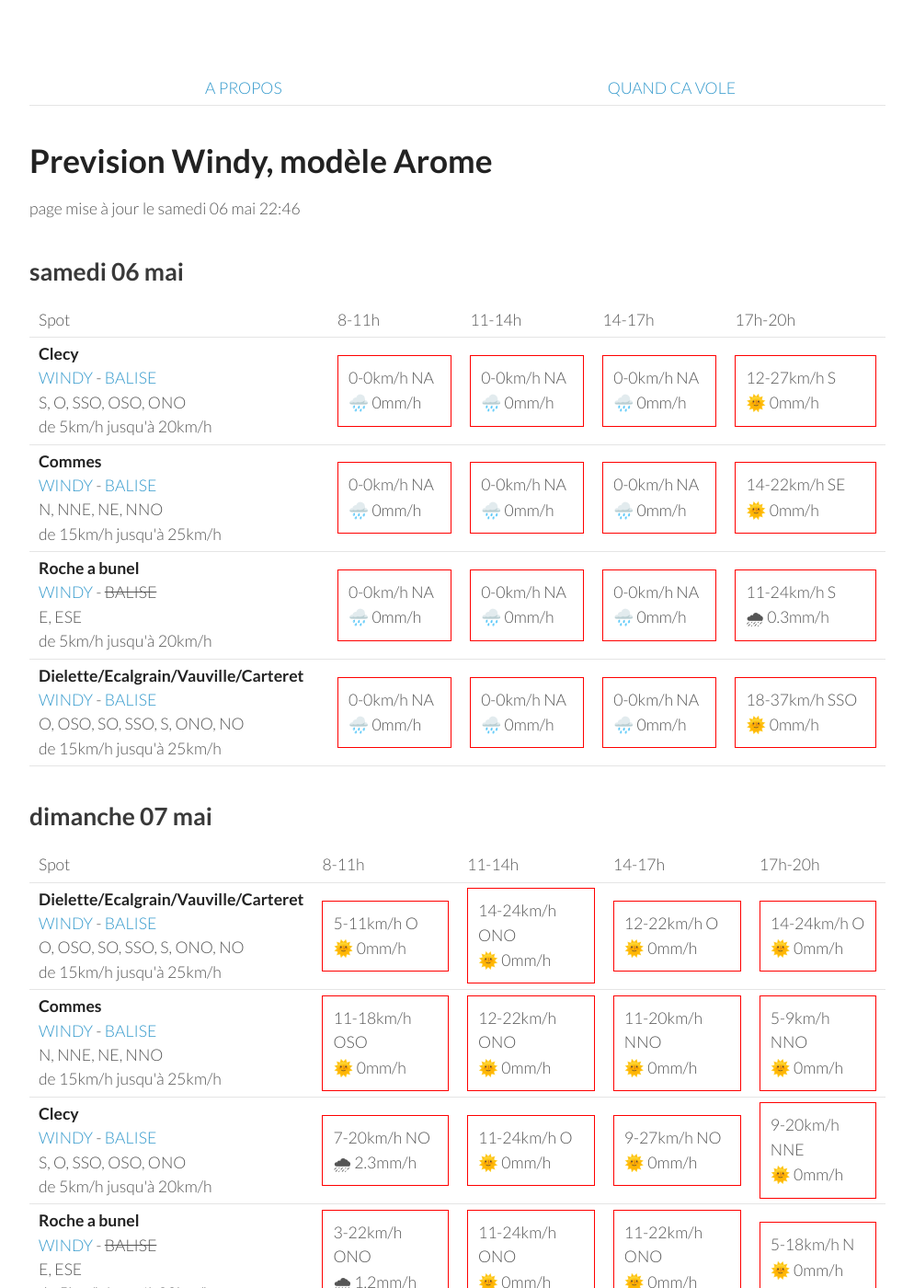
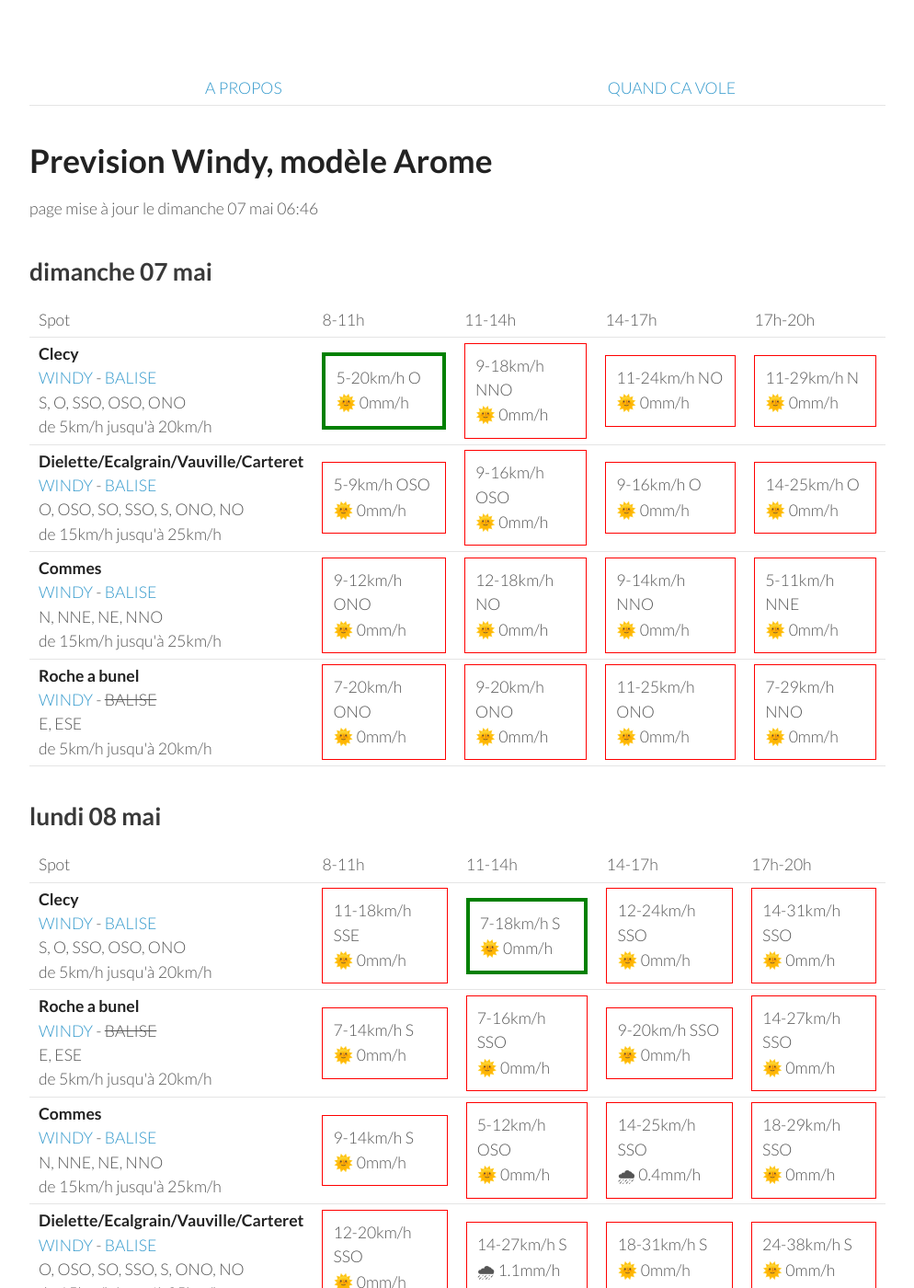
Before and after one commit to parapente-dans-le-nord/parapente-dans-le-nord.github.io, a Jekyll site: the page built from normandie.markdown, in a window 1280 px wide and 1400 px high. Shown: the whole window at 92% size, without its empty margins (26-1020 px from the left). Built offline with Jekyll 4.4.1, drawn with Linux system fonts in a browser that asks for light colours; some of the changed text lies outside the part shown.

Commit message:
update index.markdown

```diff
--- a/normandie.markdown
+++ b/normandie.markdown
@@ -7,9 +7,9 @@ title:  "Tous les spots"
 {: .links}
 
 # Prevision Windy, modèle Arome
-page mise à jour le samedi 06 mai 22:46
+page mise à jour le dimanche 07 mai 06:46
 
-## samedi 06 mai
+## dimanche 07 mai
 
 {::nomarkdown}
 <table>
@@ -24,92 +24,40 @@ page mise à jour le samedi 06 mai 22:46
 <tr>
         <td><strong>Clecy</strong><br><a href="https://windy.com/48.929/-0.470?48.516,-0.470,8">WINDY</a> - <span class=""><a href="http://www.balisemeteo.com/balise.php?idBalise=122">BALISE</a> </span><br> <span class="vent-favorable">S, O, SSO, OSO, ONO</span><br><span class="force-vent">de 5km/h jusqu'à 20km/h</span> </td>
 
-            <td><div class="not-flyable"><p>0-0km/h NA</p><p>🌧️ 0mm/h</p></div></td>
-            <td><div class="not-flyable"><p>0-0km/h NA</p><p>🌧️ 0mm/h</p></div></td>
-            <td><div class="not-flyable"><p>0-0km/h NA</p><p>🌧️ 0mm/h</p></div></td>
-            <td><div class="not-flyable"><p>12-27km/h S</p><p>🌞 0mm/h</p></div></td>
+            <td><div class="flyable"><p>5-20km/h O</p><p>🌞 0mm/h</p></div></td>
+            <td><div class="not-flyable"><p>9-18km/h NNO</p><p>🌞 0mm/h</p></div></td>
+            <td><div class="not-flyable"><p>11-24km/h NO</p><p>🌞 0mm/h</p></div></td>
+            <td><div class="not-flyable"><p>11-29km/h N</p><p>🌞 0mm/h</p></div></td>
 
-    </tr>
-<tr>
-        <td><strong>Commes</strong><br><a href="https://windy.com/49.346/-0.726?48.936,-0.726,8">WINDY</a> - <span class=""><a href="http://www.balisemeteo.com/balise.php?idBalise=158">BALISE</a> </span><br> <span class="vent-favorable">N, NNE, NE, NNO</span><br><span class="force-vent">de 15km/h jusqu'à 25km/h</span> </td>
-
-            <td><div class="not-flyable"><p>0-0km/h NA</p><p>🌧️ 0mm/h</p></div></td>
-            <td><div class="not-flyable"><p>0-0km/h NA</p><p>🌧️ 0mm/h</p></div></td>
-            <td><div class="not-flyable"><p>0-0km/h NA</p><p>🌧️ 0mm/h</p></div></td>
-            <td><div class="not-flyable"><p>14-22km/h SE</p><p>🌞 0mm/h</p></div></td>
-
-    </tr>
-<tr>
-        <td><strong>Roche a bunel</strong><br><a href="https://windy.com/48.993/-0.499?48.580,-0.499,8">WINDY</a> - <span class="no-balise"> BALISE </span><br> <span class="vent-favorable">E, ESE</span><br><span class="force-vent">de 5km/h jusqu'à 20km/h</span> </td>
-
-            <td><div class="not-flyable"><p>0-0km/h NA</p><p>🌧️ 0mm/h</p></div></td>
-            <td><div class="not-flyable"><p>0-0km/h NA</p><p>🌧️ 0mm/h</p></div></td>
-            <td><div class="not-flyable"><p>0-0km/h NA</p><p>🌧️ 0mm/h</p></div></td>
-            <td><div class="not-flyable"><p>11-24km/h S</p><p>🌧 0.3mm/h</p></div></td>
 
     </tr>
 <tr>
         <td><strong>Dielette/Ecalgrain/Vauville/Carteret</strong><br><a href="https://windy.com/49.650/-1.856?49.243,-1.856,8">WINDY</a> - <span class=""><a href="http://www.balisemeteo.com/balise.php?idBalise=81">BALISE</a> </span><br> <span class="vent-favorable">O, OSO, SO, SSO, S, ONO, NO</span><br><span class="force-vent">de 15km/h jusqu'à 25km/h</span> </td>
 
-            <td><div class="not-flyable"><p>0-0km/h NA</p><p>🌧️ 0mm/h</p></div></td>
-            <td><div class="not-flyable"><p>0-0km/h NA</p><p>🌧️ 0mm/h</p></div></td>
-            <td><div class="not-flyable"><p>0-0km/h NA</p><p>🌧️ 0mm/h</p></div></td>
-            <td><div class="not-flyable"><p>18-37km/h SSO</p><p>🌞 0mm/h</p></div></td>
-
-    </tr>
-
-</tbody>
-</table>
-{:/}
-## dimanche 07 mai
-
-{::nomarkdown}
-<table>
-  <tbody>
-    <tr>
-      <td>Spot</td>
-      <td>8-11h</td>
-      <td>11-14h</td>
-      <td>14-17h</td>
-      <td>17h-20h</td>
-    </tr>
-<tr>
-        <td><strong>Dielette/Ecalgrain/Vauville/Carteret</strong><br><a href="https://windy.com/49.650/-1.856?49.243,-1.856,8">WINDY</a> - <span class=""><a href="http://www.balisemeteo.com/balise.php?idBalise=81">BALISE</a> </span><br> <span class="vent-favorable">O, OSO, SO, SSO, S, ONO, NO</span><br><span class="force-vent">de 15km/h jusqu'à 25km/h</span> </td>
-
-            <td><div class="not-flyable"><p>5-11km/h O</p><p>🌞 0mm/h</p></div></td>
-            <td><div class="not-flyable"><p>14-24km/h ONO</p><p>🌞 0mm/h</p></div></td>
-            <td><div class="not-flyable"><p>12-22km/h O</p><p>🌞 0mm/h</p></div></td>
-            <td><div class="not-flyable"><p>14-24km/h O</p><p>🌞 0mm/h</p></div></td>
+            <td><div class="not-flyable"><p>5-9km/h OSO</p><p>🌞 0mm/h</p></div></td>
+            <td><div class="not-flyable"><p>9-16km/h OSO</p><p>🌞 0mm/h</p></div></td>
+            <td><div class="not-flyable"><p>9-16km/h O</p><p>🌞 0mm/h</p></div></td>
+            <td><div class="not-flyable"><p>14-25km/h O</p><p>🌞 0mm/h</p></div></td>
 
 
     </tr>
 <tr>
         <td><strong>Commes</strong><br><a href="https://windy.com/49.346/-0.726?48.936,-0.726,8">WINDY</a> - <span class=""><a href="http://www.balisemeteo.com/balise.php?idBalise=158">BALISE</a> </span><br> <span class="vent-favorable">N, NNE, NE, NNO</span><br><span class="force-vent">de 15km/h jusqu'à 25km/h</span> </td>
 
-            <td><div class="not-flyable"><p>11-18km/h OSO</p><p>🌞 0mm/h</p></div></td>
-            <td><div class="not-flyable"><p>12-22km/h ONO</p><p>🌞 0mm/h</p></div></td>
-            <td><div class="not-flyable"><p>11-20km/h NNO</p><p>🌞 0mm/h</p></div></td>
-            <td><div class="not-flyable"><p>5-9km/h NNO</p><p>🌞 0mm/h</p></div></td>
-
-
-    </tr>
-<tr>
-        <td><strong>Clecy</strong><br><a href="https://windy.com/48.929/-0.470?48.516,-0.470,8">WINDY</a> - <span class=""><a href="http://www.balisemeteo.com/balise.php?idBalise=122">BALISE</a> </span><br> <span class="vent-favorable">S, O, SSO, OSO, ONO</span><br><span class="force-vent">de 5km/h jusqu'à 20km/h</span> </td>
-
-            <td><div class="not-flyable"><p>7-20km/h NO</p><p>🌧 2.3mm/h</p></div></td>
-            <td><div class="not-flyable"><p>11-24km/h O</p><p>🌞 0mm/h</p></div></td>
-            <td><div class="not-flyable"><p>9-27km/h NO</p><p>🌞 0mm/h</p></div></td>
-            <td><div class="not-flyable"><p>9-20km/h NNE</p><p>🌞 0mm/h</p></div></td>
+            <td><div class="not-flyable"><p>9-12km/h ONO</p><p>🌞 0mm/h</p></div></td>
+            <td><div class="not-flyable"><p>12-18km/h NO</p><p>🌞 0mm/h</p></div></td>
+            <td><div class="not-flyable"><p>9-14km/h NNO</p><p>🌞 0mm/h</p></div></td>
+            <td><div class="not-flyable"><p>5-11km/h NNE</p><p>🌞 0mm/h</p></div></td>
 
 
     </tr>
 <tr>
         <td><strong>Roche a bunel</strong><br><a href="https://windy.com/48.993/-0.499?48.580,-0.499,8">WINDY</a> - <span class="no-balise"> BALISE </span><br> <span class="vent-favorable">E, ESE</span><br><span class="force-vent">de 5km/h jusqu'à 20km/h</span> </td>
 
-            <td><div class="not-flyable"><p>3-22km/h ONO</p><p>🌧 1.2mm/h</p></div></td>
-            <td><div class="not-flyable"><p>11-24km/h ONO</p><p>🌞 0mm/h</p></div></td>
-            <td><div class="not-flyable"><p>11-22km/h ONO</p><p>🌞 0mm/h</p></div></td>
-            <td><div class="not-flyable"><p>5-18km/h N</p><p>🌞 0mm/h</p></div></td>
+            <td><div class="not-flyable"><p>7-20km/h ONO</p><p>🌞 0mm/h</p></div></td>
+            <td><div class="not-flyable"><p>9-20km/h ONO</p><p>🌞 0mm/h</p></div></td>
+            <td><div class="not-flyable"><p>11-25km/h ONO</p><p>🌞 0mm/h</p></div></td>
+            <td><div class="not-flyable"><p>7-29km/h NNO</p><p>🌞 0mm/h</p></div></td>
 
 
     </tr>
@@ -132,40 +80,40 @@ page mise à jour le samedi 06 mai 22:46
 <tr>
         <td><strong>Clecy</strong><br><a href="https://windy.com/48.929/-0.470?48.516,-0.470,8">WINDY</a> - <span class=""><a href="http://www.balisemeteo.com/balise.php?idBalise=122">BALISE</a> </span><br> <span class="vent-favorable">S, O, SSO, OSO, ONO</span><br><span class="force-vent">de 5km/h jusqu'à 20km/h</span> </td>
 
-            <td><div class="flyable"><p>7-12km/h S</p><p>🌞 0mm/h</p></div></td>
-            <td><div class="not-flyable"><p>9-20km/h SO</p><p>🌞 0mm/h</p></div></td>
-            <td><div class="not-flyable"><p>11-25km/h SSO</p><p>🌞 0mm/h</p></div></td>
-            <td><div class="not-flyable"><p>14-29km/h SO</p><p>🌞 0mm/h</p></div></td>
+            <td><div class="not-flyable"><p>11-18km/h SSE</p><p>🌞 0mm/h</p></div></td>
+            <td><div class="flyable"><p>7-18km/h S</p><p>🌞 0mm/h</p></div></td>
+            <td><div class="not-flyable"><p>12-24km/h SSO</p><p>🌞 0mm/h</p></div></td>
+            <td><div class="not-flyable"><p>14-31km/h SSO</p><p>🌞 0mm/h</p></div></td>
+
+
+    </tr>
+<tr>
+        <td><strong>Roche a bunel</strong><br><a href="https://windy.com/48.993/-0.499?48.580,-0.499,8">WINDY</a> - <span class="no-balise"> BALISE </span><br> <span class="vent-favorable">E, ESE</span><br><span class="force-vent">de 5km/h jusqu'à 20km/h</span> </td>
+
+            <td><div class="not-flyable"><p>7-14km/h S</p><p>🌞 0mm/h</p></div></td>
+            <td><div class="not-flyable"><p>7-16km/h SSO</p><p>🌞 0mm/h</p></div></td>
+            <td><div class="not-flyable"><p>9-20km/h SSO</p><p>🌞 0mm/h</p></div></td>
+            <td><div class="not-flyable"><p>14-27km/h SSO</p><p>🌞 0mm/h</p></div></td>
 
 
     </tr>
 <tr>
         <td><strong>Commes</strong><br><a href="https://windy.com/49.346/-0.726?48.936,-0.726,8">WINDY</a> - <span class=""><a href="http://www.balisemeteo.com/balise.php?idBalise=158">BALISE</a> </span><br> <span class="vent-favorable">N, NNE, NE, NNO</span><br><span class="force-vent">de 15km/h jusqu'à 25km/h</span> </td>
 
-            <td><div class="not-flyable"><p>9-14km/h SSO</p><p>🌞 0mm/h</p></div></td>
-            <td><div class="not-flyable"><p>12-22km/h SO</p><p>🌞 0mm/h</p></div></td>
-            <td><div class="not-flyable"><p>14-25km/h SO</p><p>🌞 0mm/h</p></div></td>
-            <td><div class="not-flyable"><p>12-25km/h SO</p><p>🌧 0.8mm/h</p></div></td>
-
-
-    </tr>
-<tr>
-        <td><strong>Roche a bunel</strong><br><a href="https://windy.com/48.993/-0.499?48.580,-0.499,8">WINDY</a> - <span class="no-balise"> BALISE </span><br> <span class="vent-favorable">E, ESE</span><br><span class="force-vent">de 5km/h jusqu'à 20km/h</span> </td>
-
-            <td><div class="not-flyable"><p>5-11km/h SSO</p><p>🌞 0mm/h</p></div></td>
-            <td><div class="not-flyable"><p>11-22km/h SO</p><p>🌞 0mm/h</p></div></td>
-            <td><div class="not-flyable"><p>12-31km/h SSO</p><p>🌞 0mm/h</p></div></td>
-            <td><div class="not-flyable"><p>12-31km/h SO</p><p>🌞 0mm/h</p></div></td>
+            <td><div class="not-flyable"><p>9-14km/h S</p><p>🌞 0mm/h</p></div></td>
+            <td><div class="not-flyable"><p>5-12km/h OSO</p><p>🌞 0mm/h</p></div></td>
+            <td><div class="not-flyable"><p>14-25km/h SSO</p><p>🌧 0.4mm/h</p></div></td>
+            <td><div class="not-flyable"><p>18-29km/h SSO</p><p>🌞 0mm/h</p></div></td>
 
 
     </tr>
 <tr>
         <td><strong>Dielette/Ecalgrain/Vauville/Carteret</strong><br><a href="https://windy.com/49.650/-1.856?49.243,-1.856,8">WINDY</a> - <span class=""><a href="http://www.balisemeteo.com/balise.php?idBalise=81">BALISE</a> </span><br> <span class="vent-favorable">O, OSO, SO, SSO, S, ONO, NO</span><br><span class="force-vent">de 15km/h jusqu'à 25km/h</span> </td>
 
-            <td><div class="not-flyable"><p>14-24km/h S</p><p>🌞 0mm/h</p></div></td>
-            <td><div class="not-flyable"><p>20-29km/h SSO</p><p>🌞 0mm/h</p></div></td>
-            <td><div class="not-flyable"><p>22-33km/h S</p><p>🌧 1.1mm/h</p></div></td>
-            <td><div class="not-flyable"><p>27-38km/h SSO</p><p>🌧 2.8mm/h</p></div></td>
+            <td><div class="not-flyable"><p>12-20km/h SSO</p><p>🌞 0mm/h</p></div></td>
+            <td><div class="not-flyable"><p>14-27km/h S</p><p>🌧 1.1mm/h</p></div></td>
+            <td><div class="not-flyable"><p>18-31km/h S</p><p>🌞 0mm/h</p></div></td>
+            <td><div class="not-flyable"><p>24-38km/h S</p><p>🌞 0mm/h</p></div></td>
 
 
     </tr>
@@ -188,40 +136,40 @@ page mise à jour le samedi 06 mai 22:46
 <tr>
         <td><strong>Dielette/Ecalgrain/Vauville/Carteret</strong><br><a href="https://windy.com/49.650/-1.856?49.243,-1.856,8">WINDY</a> - <span class=""><a href="http://www.balisemeteo.com/balise.php?idBalise=81">BALISE</a> </span><br> <span class="vent-favorable">O, OSO, SO, SSO, S, ONO, NO</span><br><span class="force-vent">de 15km/h jusqu'à 25km/h</span> </td>
 
-            <td><div class="flyable"><p>16-24km/h O</p><p>🌧 0.2mm/h</p></div></td>
             <td><div class="not-flyable"><p>20-29km/h O</p><p>🌧 0.2mm/h</p></div></td>
-            <td><div class="not-flyable"><p>22-33km/h OSO</p><p>🌧 0.6mm/h</p></div></td>
-            <td><div class="not-flyable"><p>29-42km/h O</p><p>🌞 0mm/h</p></div></td>
+            <td><div class="not-flyable"><p>22-33km/h O</p><p>🌞 0mm/h</p></div></td>
+            <td><div class="not-flyable"><p>27-40km/h O</p><p>🌞 0mm/h</p></div></td>
+            <td><div class="not-flyable"><p>29-44km/h OSO</p><p>🌧 0.5mm/h</p></div></td>
 
 
     </tr>
 <tr>
         <td><strong>Commes</strong><br><a href="https://windy.com/49.346/-0.726?48.936,-0.726,8">WINDY</a> - <span class=""><a href="http://www.balisemeteo.com/balise.php?idBalise=158">BALISE</a> </span><br> <span class="vent-favorable">N, NNE, NE, NNO</span><br><span class="force-vent">de 15km/h jusqu'à 25km/h</span> </td>
 
-            <td><div class="not-flyable"><p>14-24km/h OSO</p><p>🌧 0.9mm/h</p></div></td>
-            <td><div class="not-flyable"><p>16-27km/h O</p><p>🌧 0.6mm/h</p></div></td>
-            <td><div class="not-flyable"><p>16-27km/h O</p><p>🌧 0.4mm/h</p></div></td>
-            <td><div class="not-flyable"><p>24-38km/h O</p><p>🌧 0.6mm/h</p></div></td>
+            <td><div class="not-flyable"><p>22-33km/h OSO</p><p>🌧 0.2mm/h</p></div></td>
+            <td><div class="not-flyable"><p>22-35km/h OSO</p><p>🌧 0.3mm/h</p></div></td>
+            <td><div class="not-flyable"><p>24-38km/h O</p><p>🌧 0.5mm/h</p></div></td>
+            <td><div class="not-flyable"><p>24-40km/h O</p><p>🌧 0.3mm/h</p></div></td>
 
 
     </tr>
 <tr>
         <td><strong>Clecy</strong><br><a href="https://windy.com/48.929/-0.470?48.516,-0.470,8">WINDY</a> - <span class=""><a href="http://www.balisemeteo.com/balise.php?idBalise=122">BALISE</a> </span><br> <span class="vent-favorable">S, O, SSO, OSO, ONO</span><br><span class="force-vent">de 5km/h jusqu'à 20km/h</span> </td>
 
-            <td><div class="not-flyable"><p>9-22km/h O</p><p>🌧 0.4mm/h</p></div></td>
-            <td><div class="not-flyable"><p>14-29km/h ONO</p><p>🌧 0.5mm/h</p></div></td>
-            <td><div class="not-flyable"><p>14-35km/h ONO</p><p>🌧 0.5mm/h</p></div></td>
-            <td><div class="not-flyable"><p>24-48km/h ONO</p><p>🌧 0.4mm/h</p></div></td>
+            <td><div class="not-flyable"><p>14-29km/h OSO</p><p>🌧 0.5mm/h</p></div></td>
+            <td><div class="not-flyable"><p>18-37km/h O</p><p>🌧 0.3mm/h</p></div></td>
+            <td><div class="not-flyable"><p>20-44km/h O</p><p>🌧 0.3mm/h</p></div></td>
+            <td><div class="not-flyable"><p>18-42km/h O</p><p>🌧 0.2mm/h</p></div></td>
 
 
     </tr>
 <tr>
         <td><strong>Roche a bunel</strong><br><a href="https://windy.com/48.993/-0.499?48.580,-0.499,8">WINDY</a> - <span class="no-balise"> BALISE </span><br> <span class="vent-favorable">E, ESE</span><br><span class="force-vent">de 5km/h jusqu'à 20km/h</span> </td>
 
-            <td><div class="not-flyable"><p>9-22km/h OSO</p><p>🌧 0.5mm/h</p></div></td>
-            <td><div class="not-flyable"><p>9-22km/h O</p><p>🌧 1.6mm/h</p></div></td>
-            <td><div class="not-flyable"><p>12-31km/h O</p><p>🌧 0.8mm/h</p></div></td>
-            <td><div class="not-flyable"><p>20-40km/h O</p><p>🌧 1.4mm/h</p></div></td>
+            <td><div class="not-flyable"><p>16-31km/h OSO</p><p>🌧 0.3mm/h</p></div></td>
+            <td><div class="not-flyable"><p>18-38km/h O</p><p>🌧 0.2mm/h</p></div></td>
+            <td><div class="not-flyable"><p>20-46km/h O</p><p>🌧 0.3mm/h</p></div></td>
+            <td><div class="not-flyable"><p>18-44km/h O</p><p>🌧 0.3mm/h</p></div></td>
 
 
     </tr>
@@ -244,8 +192,8 @@ page mise à jour le samedi 06 mai 22:46
 <tr>
         <td><strong>Dielette/Ecalgrain/Vauville/Carteret</strong><br><a href="https://windy.com/49.650/-1.856?49.243,-1.856,8">WINDY</a> - <span class=""><a href="http://www.balisemeteo.com/balise.php?idBalise=81">BALISE</a> </span><br> <span class="vent-favorable">O, OSO, SO, SSO, S, ONO, NO</span><br><span class="force-vent">de 15km/h jusqu'à 25km/h</span> </td>
 
-            <td><div class="not-flyable"><p>31-46km/h OSO</p><p>🌞 0mm/h</p></div></td>
-            <td><div class="not-flyable"><p>29-48km/h O</p><p>🌧 0.5mm/h</p></div></td>
+            <td><div class="not-flyable"><p>29-44km/h O</p><p>🌧 0.2mm/h</p></div></td>
+            <td><div class="not-flyable"><p>27-44km/h O</p><p>🌧 0.4mm/h</p></div></td>
             <td><div class="not-flyable"><p>29-42km/h OSO</p><p>🌞 0mm/h</p></div></td>
             <td><div class="not-flyable"><p>29-44km/h O</p><p>🌞 0mm/h</p></div></td>
 
@@ -254,8 +202,8 @@ page mise à jour le samedi 06 mai 22:46
 <tr>
         <td><strong>Commes</strong><br><a href="https://windy.com/49.346/-0.726?48.936,-0.726,8">WINDY</a> - <span class=""><a href="http://www.balisemeteo.com/balise.php?idBalise=158">BALISE</a> </span><br> <span class="vent-favorable">N, NNE, NE, NNO</span><br><span class="force-vent">de 15km/h jusqu'à 25km/h</span> </td>
 
-            <td><div class="not-flyable"><p>22-35km/h OSO</p><p>🌞 0mm/h</p></div></td>
-            <td><div class="not-flyable"><p>24-40km/h O</p><p>🌧 2.5mm/h</p></div></td>
+            <td><div class="not-flyable"><p>22-37km/h OSO</p><p>🌞 0mm/h</p></div></td>
+            <td><div class="not-flyable"><p>25-42km/h O</p><p>🌧 0.6mm/h</p></div></td>
             <td><div class="not-flyable"><p>22-40km/h OSO</p><p>🌧 0.3mm/h</p></div></td>
             <td><div class="not-flyable"><p>22-38km/h O</p><p>🌧 0.6mm/h</p></div></td>
 
@@ -265,17 +213,17 @@ page mise à jour le samedi 06 mai 22:46
         <td><strong>Clecy</strong><br><a href="https://windy.com/48.929/-0.470?48.516,-0.470,8">WINDY</a> - <span class=""><a href="http://www.balisemeteo.com/balise.php?idBalise=122">BALISE</a> </span><br> <span class="vent-favorable">S, O, SSO, OSO, ONO</span><br><span class="force-vent">de 5km/h jusqu'à 20km/h</span> </td>
 
             <td><div class="not-flyable"><p>16-35km/h O</p><p>🌞 0mm/h</p></div></td>
-            <td><div class="not-flyable"><p>18-42km/h ONO</p><p>🌧 0.4mm/h</p></div></td>
-            <td><div class="not-flyable"><p>20-44km/h O</p><p>🌧 0.6mm/h</p></div></td>
-            <td><div class="not-flyable"><p>20-46km/h O</p><p>🌧 0.4mm/h</p></div></td>
+            <td><div class="not-flyable"><p>20-46km/h OSO</p><p>🌧 0.2mm/h</p></div></td>
+            <td><div class="not-flyable"><p>18-46km/h O</p><p>🌧 1.5mm/h</p></div></td>
+            <td><div class="not-flyable"><p>16-40km/h O</p><p>🌧 0.6mm/h</p></div></td>
 
 
     </tr>
 <tr>
         <td><strong>Roche a bunel</strong><br><a href="https://windy.com/48.993/-0.499?48.580,-0.499,8">WINDY</a> - <span class="no-balise"> BALISE </span><br> <span class="vent-favorable">E, ESE</span><br><span class="force-vent">de 5km/h jusqu'à 20km/h</span> </td>
 
-            <td><div class="not-flyable"><p>18-35km/h OSO</p><p>🌞 0mm/h</p></div></td>
-            <td><div class="not-flyable"><p>20-44km/h OSO</p><p>🌧 0.2mm/h</p></div></td>
+            <td><div class="not-flyable"><p>18-35km/h O</p><p>🌞 0mm/h</p></div></td>
+            <td><div class="not-flyable"><p>22-46km/h O</p><p>🌧 0.2mm/h</p></div></td>
             <td><div class="not-flyable"><p>18-46km/h O</p><p>🌧 2.3mm/h</p></div></td>
             <td><div class="not-flyable"><p>18-42km/h O</p><p>🌧 0.5mm/h</p></div></td>
 
@@ -320,10 +268,10 @@ page mise à jour le samedi 06 mai 22:46
 <tr>
         <td><strong>Clecy</strong><br><a href="https://windy.com/48.929/-0.470?48.516,-0.470,8">WINDY</a> - <span class=""><a href="http://www.balisemeteo.com/balise.php?idBalise=122">BALISE</a> </span><br> <span class="vent-favorable">S, O, SSO, OSO, ONO</span><br><span class="force-vent">de 5km/h jusqu'à 20km/h</span> </td>
 
-            <td><div class="not-flyable"><p>12-24km/h O</p><p>🌞 0mm/h</p></div></td>
-            <td><div class="not-flyable"><p>11-29km/h ONO</p><p>🌞 0mm/h</p></div></td>
-            <td><div class="not-flyable"><p>9-31km/h ONO</p><p>🌧 1.9mm/h</p></div></td>
-            <td><div class="not-flyable"><p>12-31km/h NO</p><p>🌧 3.4mm/h</p></div></td>
+            <td><div class="not-flyable"><p>12-25km/h OSO</p><p>🌞 0mm/h</p></div></td>
+            <td><div class="not-flyable"><p>12-33km/h O</p><p>🌞 0mm/h</p></div></td>
+            <td><div class="not-flyable"><p>16-33km/h ONO</p><p>🌧 1.3mm/h</p></div></td>
+            <td><div class="not-flyable"><p>12-33km/h ONO</p><p>🌧 2.8mm/h</p></div></td>
 
 
     </tr>
```
